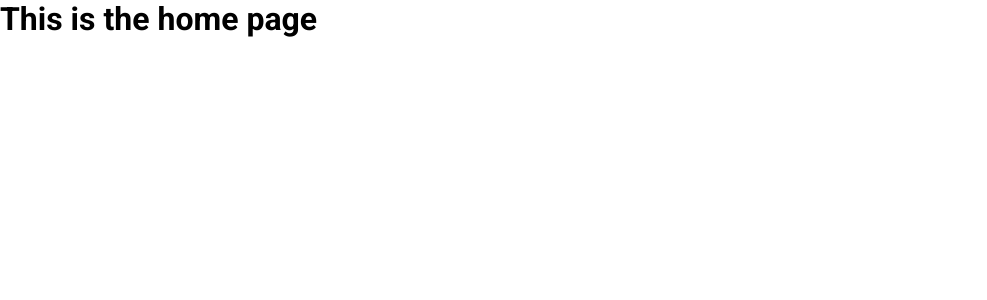
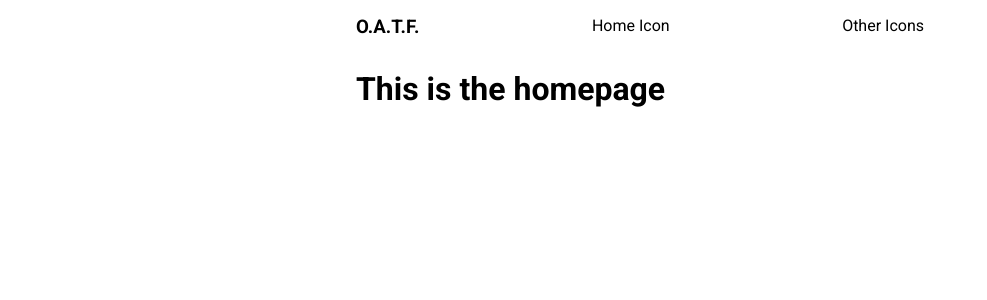
Before and after one commit to Jason-Azevedo/OneAppThreeFrameworks, a React (Create React App) app in the folder src/frontend/reactjs/: page / in a window 1280 px wide. Shown: the top 300 px of the page, without its empty margins (0-987 px from the left). Built offline with nearby package versions, Linux system fonts and the light colour scheme.

Commit message:
Created basic layouts

```diff
--- a/src/frontend/reactjs/public/index.html
+++ b/src/frontend/reactjs/public/index.html
@@ -24,7 +24,7 @@
       work correctly both with client-side routing and a non-root public URL.
       Learn how to configure a non-root public URL by running `npm run build`.
     -->
-    <title>React App</title>
+    <title>O.A.T.F.</title>
   </head>
   <body>
     <noscript>You need to enable JavaScript to run this app.</noscript>
--- a/src/frontend/reactjs/src/App.tsx
+++ b/src/frontend/reactjs/src/App.tsx
@@ -6,14 +6,17 @@ import {
   Outlet,
 } from "react-router-dom";
 
+import Home from "./pages/Home";
+import NavbarLayout from "./layouts/NavbarLayout";
+
 import "./sass/main.scss";
 
 function App() {
   return (
     <Router>
       <Routes>
-        <Route path="/" element={<Outlet />}>
-          <Route index element={<h1>This is the home page</h1>} />
+        <Route path="/" element={<NavbarLayout />}>
+          <Route index element={<Home />} />
           <Route path="/post" element={<h1>This is the post page</h1>} />
 
           {/*
--- /dev/null
+++ b/src/frontend/reactjs/src/components/Navbar.tsx
@@ -0,0 +1,13 @@
+import React from "react";
+
+export default function Navbar() {
+  return (
+    <div className="navbar container--600 flex-row justify-sb">
+      <h3>O.A.T.F.</h3>
+
+      <span>Home Icon</span>
+
+      <span>Other Icons</span>
+    </div>
+  );
+}
--- /dev/null
+++ b/src/frontend/reactjs/src/layouts/NavbarLayout.tsx
@@ -0,0 +1,12 @@
+import React from "react";
+import { Outlet } from "react-router-dom";
+import Navbar from "../components/Navbar";
+
+export default function NavbarLayout() {
+  return (
+    <>
+      <Navbar />
+      <Outlet />
+    </>
+  );
+}
--- /dev/null
+++ b/src/frontend/reactjs/src/pages/Home.tsx
@@ -0,0 +1,9 @@
+import { Outlet } from "react-router-dom";
+
+export default function Home() {
+  return (
+    <main className="container--600">
+      <h1>This is the homepage</h1>
+    </main>
+  );
+}
--- /dev/null
+++ b/src/frontend/reactjs/src/sass/layouts/_container.scss
@@ -0,0 +1,9 @@
+.container {
+  margin: 0 auto;
+  padding: 1rem;
+
+  &--600 {
+    @extend .container;
+    max-width: 600px;
+  }
+}
--- /dev/null
+++ b/src/frontend/reactjs/src/sass/layouts/_flex.scss
@@ -0,0 +1,16 @@
+.flex {
+  display: flex;
+
+  &-row,
+  &-column {
+    @extend .flex;
+  }
+
+  &-column {
+    flex-direction: column;
+  }
+
+  &.justify-sb {
+    justify-content: space-between;
+  }
+}
--- a/src/frontend/reactjs/src/sass/layouts/_includes.scss
+++ b/src/frontend/reactjs/src/sass/layouts/_includes.scss
@@ -0,0 +1,2 @@
+@import "container";
+@import "flex";
```
